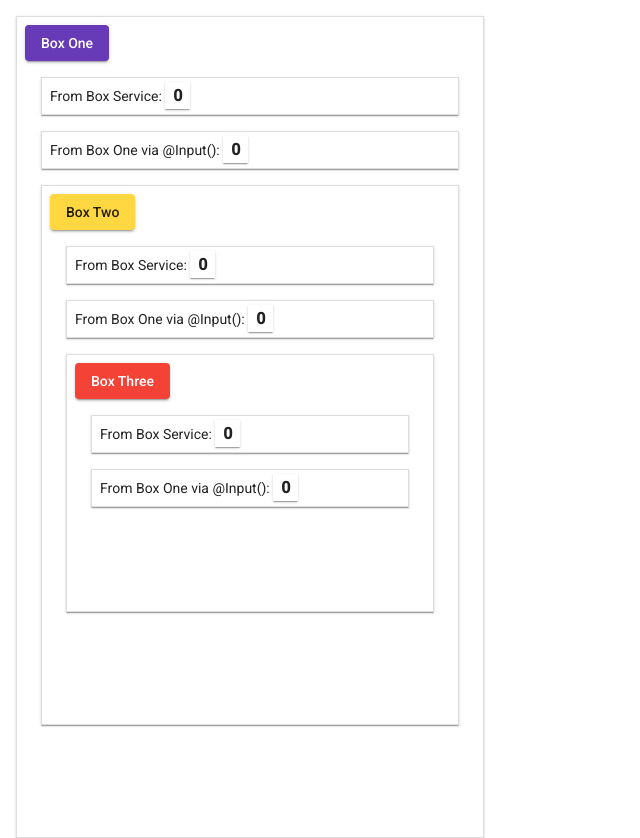
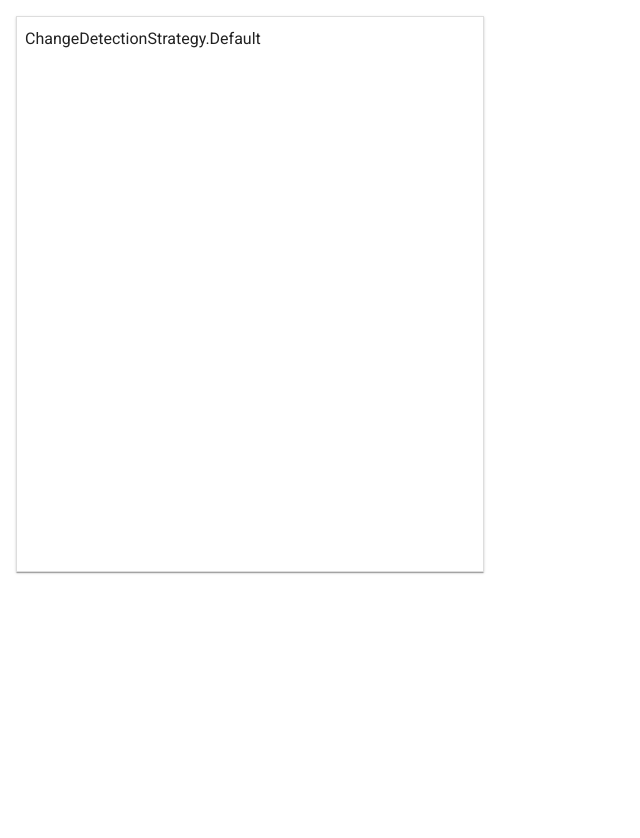
Before and after one commit to kgotgit/ng-change-detection, an Angular app: page / in a window 1280 px wide. Shown: the whole page, without its empty margins (0-640 px from the left). After the commit the page ends 816 px from the top, so only its background shows below. Built offline with nearby package versions, Linux system fonts and the light colour scheme.

Commit message:
added app component changes

```diff
--- a/src/app/app.component.html
+++ b/src/app/app.component.html
@@ -1,3 +1 @@
-
-
-<app-box-one></app-box-one>
+<app-default-box></app-default-box>
--- a/src/app/boxes/default-box/default-box.component.html
+++ b/src/app/boxes/default-box/default-box.component.html
@@ -1 +1,7 @@
-<p>default-box works!</p>
+<div class="mat-card mat-focus-indicator box one">
+  <h3>ChangeDetectionStrategy.Default</h3>
+
+
+
+
+ </div>
--- a/src/app/boxes/default-box/default-box.component.ts
+++ b/src/app/boxes/default-box/default-box.component.ts
@@ -7,9 +7,12 @@ import { Component, OnInit } from '@angular/core';
 })
 export class DefaultBoxComponent implements OnInit {
 
+  boxes=[];
   constructor() { }
 
   ngOnInit(): void {
+
+    this.boxes.push("boxes "+this.boxes.length);
   }
 
 }
```
